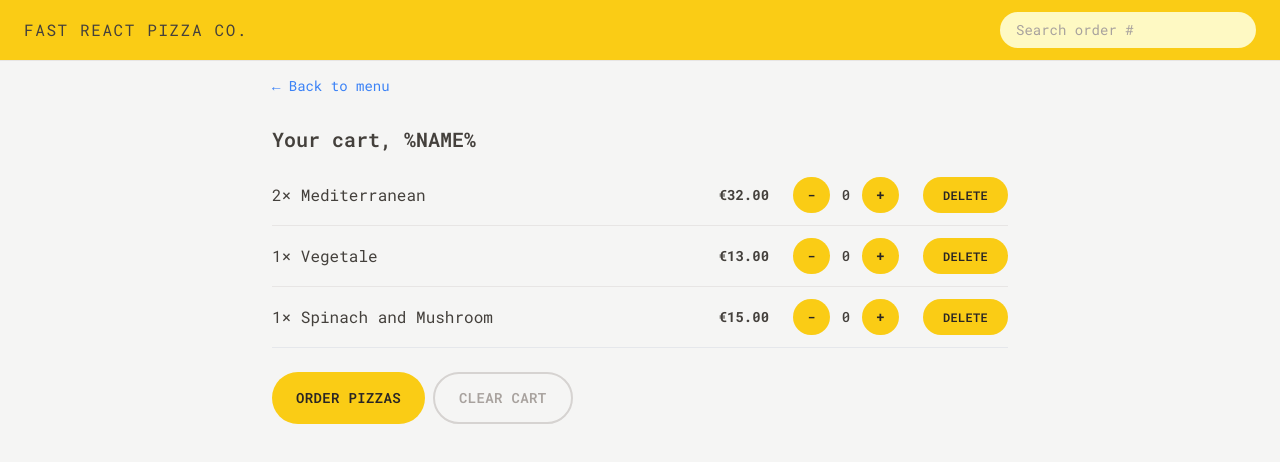
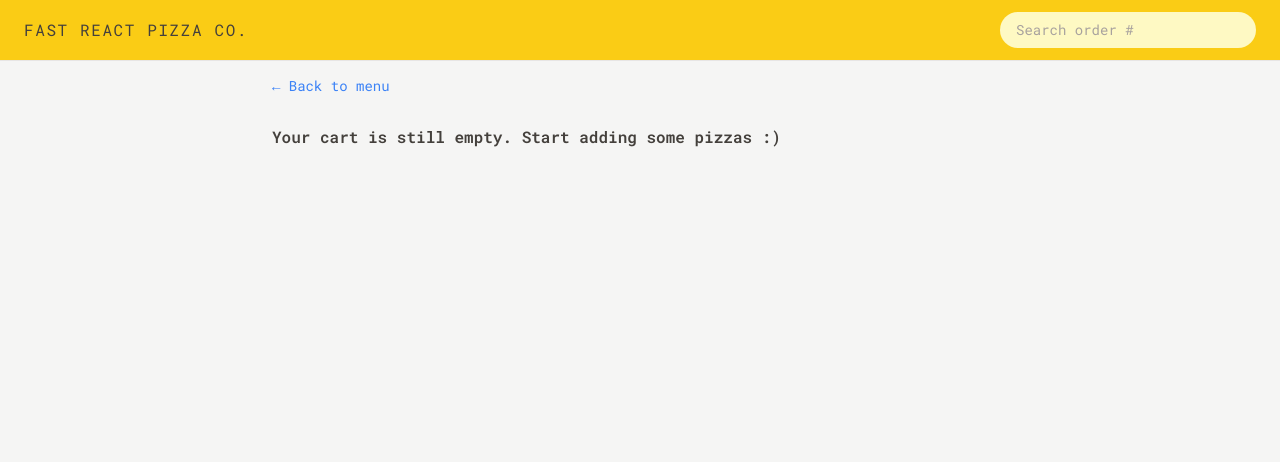
Before and after one commit to iamsabitak/fast-react-pizza-13, a React (Vite) app: page /cart in a window 1280 px wide. Shown: the top 462 px of the page. Built offline with nearby package versions, Linux system fonts and the light colour scheme.

Commit message:
Develop Cart component for managing cart items and actions

```diff
--- a/src/features/cart/Cart.jsx
+++ b/src/features/cart/Cart.jsx
@@ -1,44 +1,26 @@
-import { Link } from 'react-router-dom';
 import LinkButton from '../../ui/LinkButton';
 import Button from '../../ui/Button';
 import CartItem from './CartItem';
-
-const fakeCart = [
-  {
-    pizzaId: 12,
-    name: 'Mediterranean',
-    quantity: 2,
-    unitPrice: 16,
-    totalPrice: 32,
-  },
-  {
-    pizzaId: 6,
-    name: 'Vegetale',
-    quantity: 1,
-    unitPrice: 13,
-    totalPrice: 13,
-  },
-  {
-    pizzaId: 11,
-    name: 'Spinach and Mushroom',
-    quantity: 1,
-    unitPrice: 15,
-    totalPrice: 15,
-  },
-];
+import EmptyCart from './EmptyCart';
+import { useDispatch, useSelector } from 'react-redux';
+import { clearCart, getCart } from './cartSlice';
 
 function Cart() {
-  const cart = fakeCart;
+  const username = useSelector((state) => state.user.username);
+  const cart = useSelector(getCart);
+  const dispatch = useDispatch();
+
+  if (!cart.length) return <EmptyCart />;
 
   return (
     <div className="px-4 py-3">
       <LinkButton to="/menu">&larr; Back to menu</LinkButton>
 
-       <h2 className="mt-7 text-xl font-semibold">Your cart, %NAME%</h2>
+      <h2 className="mt-7 text-xl font-semibold">Your cart, {username}</h2>
 
       <ul className="mt-3 divide-y divide-stone-200 border-b">
         {cart.map((item) => (
-          <CartItem item={item} key={item.key} />
+          <CartItem item={item} key={item.pizzaId} />
         ))}
       </ul>
 
@@ -47,7 +29,9 @@ function Cart() {
           Order pizzas
         </Button>
 
-        <Button type="secondary">Clear cart</Button>
+        <Button type="secondary" onClick={() => dispatch(clearCart())}>
+          Clear cart
+        </Button>
       </div>
     </div>
   );
```
